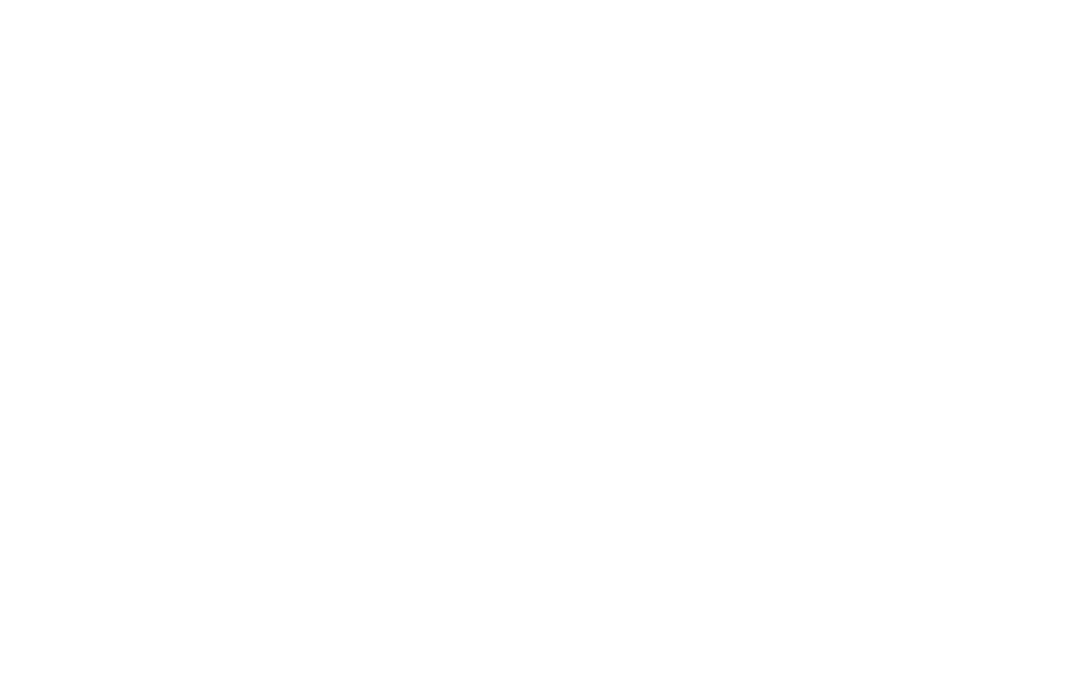
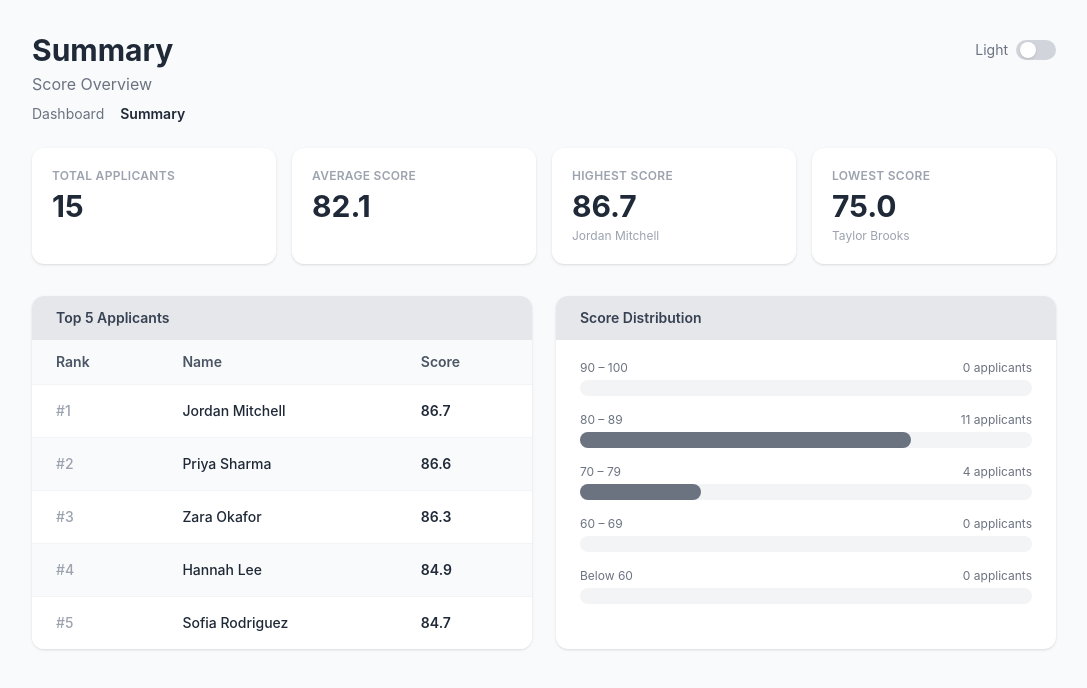
Before and after one commit to oliviaamodei/scholarship-dashboard, a Nuxt app in the folder scholarship-dashboard/: page /summary in a window 1280 px wide. Before the commit this address had no page. Shown: the top 688 px of the page, without its empty margins (96-1183 px from the left). Built offline with nearby package versions, Linux system fonts and the light colour scheme.

Commit message:
add summary page

```diff
--- /dev/null
+++ b/scholarship-dashboard/app/composables/useDarkMode.ts
@@ -0,0 +1,12 @@
+import { ref } from 'vue'
+
+const isDark = ref(false)
+
+export function useDarkMode() {
+  function toggleDark() {
+    isDark.value = !isDark.value
+    document.documentElement.classList.toggle('dark', isDark.value)
+  }
+
+  return { isDark, toggleDark }
+}
--- a/scholarship-dashboard/app/pages/index.vue
+++ b/scholarship-dashboard/app/pages/index.vue
@@ -4,9 +4,8 @@
 
       <!-- Header -->
       <div class="mb-6">
-        <h1 class="text-3xl font-bold text-gray-800 dark:text-slate-100">Scholarship Dashboard</h1>
-        <div class="flex items-center justify-between mt-1">
-          <p class="text-gray-500 dark:text-slate-400 leading-none">Applicant Overview</p>
+        <div class="flex items-center justify-between">
+          <h1 class="text-3xl font-bold text-gray-800 dark:text-slate-100">Scholarship Dashboard</h1>
           <div class="flex items-center gap-2">
             <span class="text-sm text-gray-500 dark:text-slate-400">{{ isDark ? 'Dark' : 'Light' }}</span>
             <button @click="toggleDark" class="relative inline-flex items-center w-10 h-5 rounded-full transition-colors focus:outline-none"
@@ -16,6 +15,11 @@
             </button>
           </div>
         </div>
+        <p class="text-gray-500 dark:text-slate-400 mt-1">Applicant Overview</p>
+        <nav class="flex gap-4 text-sm mt-2">
+          <span class="font-semibold text-gray-800 dark:text-slate-100">Dashboard</span>
+          <NuxtLink to="/summary" class="text-gray-500 dark:text-slate-400 hover:text-gray-800 dark:hover:text-slate-100 transition-colors">Summary</NuxtLink>
+        </nav>
       </div>
 
       <!-- Search, Filter & Add -->
@@ -165,11 +169,7 @@
 import type { Applicant } from '~/composables/useApplicants'
 
 // --- Dark mode ---
-const isDark = ref(false)
-function toggleDark() {
-  isDark.value = !isDark.value
-  document.documentElement.classList.toggle('dark', isDark.value)
-}
+const { isDark, toggleDark } = useDarkMode()
 
 // --- Reactive applicants list ---
 const applicants = ref<Applicant[]>(sourceApplicants.map(a => ({ ...a })))
--- /dev/null
+++ b/scholarship-dashboard/app/pages/summary.vue
@@ -0,0 +1,131 @@
+<template>
+  <div class="min-h-screen bg-gray-50 dark:bg-slate-800 p-8">
+    <div class="max-w-5xl mx-auto">
+
+      <!-- Header -->
+      <div class="mb-6">
+        <div class="flex items-center justify-between">
+          <h1 class="text-3xl font-bold text-gray-800 dark:text-slate-100">Summary</h1>
+          <div class="flex items-center gap-2">
+            <span class="text-sm text-gray-500 dark:text-slate-400">{{ isDark ? 'Dark' : 'Light' }}</span>
+            <button @click="toggleDark" class="relative inline-flex items-center w-10 h-5 rounded-full transition-colors focus:outline-none"
+              :class="isDark ? 'bg-slate-500' : 'bg-gray-300'">
+              <span class="inline-block w-4 h-4 bg-white rounded-full shadow transform transition-transform"
+                :class="isDark ? 'translate-x-5' : 'translate-x-1'" />
+            </button>
+          </div>
+        </div>
+        <p class="text-gray-500 dark:text-slate-400 mt-1">Score Overview</p>
+        <nav class="flex gap-4 text-sm mt-2">
+          <NuxtLink to="/" class="text-gray-500 dark:text-slate-400 hover:text-gray-800 dark:hover:text-slate-100 transition-colors">Dashboard</NuxtLink>
+          <span class="font-semibold text-gray-800 dark:text-slate-100">Summary</span>
+        </nav>
+      </div>
+
+      <!-- Stat Cards -->
+      <div class="grid grid-cols-4 gap-4 mb-8">
+        <div class="bg-white dark:bg-slate-700 rounded-xl shadow p-5">
+          <p class="text-xs text-gray-400 dark:text-slate-400 uppercase font-semibold tracking-wide">Total Applicants</p>
+          <p class="text-3xl font-bold text-gray-800 dark:text-slate-100 mt-1">{{ applicants.length }}</p>
+        </div>
+        <div class="bg-white dark:bg-slate-700 rounded-xl shadow p-5">
+          <p class="text-xs text-gray-400 dark:text-slate-400 uppercase font-semibold tracking-wide">Average Score</p>
+          <p class="text-3xl font-bold text-gray-800 dark:text-slate-100 mt-1">{{ avgScore }}</p>
+        </div>
+        <div class="bg-white dark:bg-slate-700 rounded-xl shadow p-5">
+          <p class="text-xs text-gray-400 dark:text-slate-400 uppercase font-semibold tracking-wide">Highest Score</p>
+          <p class="text-3xl font-bold text-gray-800 dark:text-slate-100 mt-1">{{ highScore }}</p>
+          <p class="text-xs text-gray-400 dark:text-slate-500 mt-1 truncate">{{ topApplicant?.name }}</p>
+        </div>
+        <div class="bg-white dark:bg-slate-700 rounded-xl shadow p-5">
+          <p class="text-xs text-gray-400 dark:text-slate-400 uppercase font-semibold tracking-wide">Lowest Score</p>
+          <p class="text-3xl font-bold text-gray-800 dark:text-slate-100 mt-1">{{ lowScore }}</p>
+          <p class="text-xs text-gray-400 dark:text-slate-500 mt-1 truncate">{{ bottomApplicant?.name }}</p>
+        </div>
+      </div>
+
+      <div class="grid grid-cols-2 gap-6">
+
+        <!-- Top 5 -->
+        <div class="bg-white dark:bg-slate-700 rounded-xl shadow overflow-hidden">
+          <div class="bg-gray-200 dark:bg-slate-600 text-gray-700 dark:text-slate-200 px-6 py-3 font-semibold text-sm">Top 5 Applicants</div>
+          <table class="w-full text-sm">
+            <thead class="bg-gray-50 dark:bg-slate-600 border-b border-gray-100 dark:border-slate-500">
+              <tr>
+                <th class="px-6 py-3 text-left font-semibold text-gray-600 dark:text-slate-300">Rank</th>
+                <th class="px-6 py-3 text-left font-semibold text-gray-600 dark:text-slate-300">Name</th>
+                <th class="px-6 py-3 text-left font-semibold text-gray-600 dark:text-slate-300">Score</th>
+              </tr>
+            </thead>
+            <tbody>
+              <tr
+                v-for="(applicant, index) in top5"
+                :key="applicant.id"
+                :class="index % 2 === 0 ? 'bg-white dark:bg-slate-700' : 'bg-gray-50 dark:bg-slate-600'"
+                class="border-t border-gray-100 dark:border-slate-500 hover:bg-gray-100 dark:hover:bg-slate-600 cursor-pointer transition-colors"
+                @click="navigateTo(`/applicants/${applicant.id}`)"
+              >
+                <td class="px-6 py-4 text-gray-400 dark:text-slate-400 font-medium">#{{ index + 1 }}</td>
+                <td class="px-6 py-4 font-medium text-gray-800 dark:text-slate-100">{{ applicant.name }}</td>
+                <td class="px-6 py-4 font-semibold text-gray-800 dark:text-slate-100">{{ computeScore(applicant).toFixed(1) }}</td>
+              </tr>
+            </tbody>
+          </table>
+        </div>
+
+        <!-- Score Distribution -->
+        <div class="bg-white dark:bg-slate-700 rounded-xl shadow overflow-hidden">
+          <div class="bg-gray-200 dark:bg-slate-600 text-gray-700 dark:text-slate-200 px-6 py-3 font-semibold text-sm">Score Distribution</div>
+          <div class="px-6 py-5 space-y-4">
+            <div v-for="bucket in distribution" :key="bucket.label">
+              <div class="flex items-center justify-between text-xs text-gray-500 dark:text-slate-400 mb-1">
+                <span>{{ bucket.label }}</span>
+                <span>{{ bucket.count }} applicant{{ bucket.count !== 1 ? 's' : '' }}</span>
+              </div>
+              <div class="w-full bg-gray-100 dark:bg-slate-600 rounded-full h-4">
+                <div
+                  class="bg-gray-500 dark:bg-slate-400 h-4 rounded-full transition-all"
+                  :style="{ width: bucket.count > 0 ? `${(bucket.count / applicants.length) * 100}%` : '0%' }"
+                />
+              </div>
+            </div>
+          </div>
+        </div>
+
+      </div>
+    </div>
+  </div>
+</template>
+
+<script setup lang="ts">
+import { computed } from 'vue'
+import { applicants, computeScore } from '~/composables/useApplicants'
+const { isDark, toggleDark } = useDarkMode()
+
+const scores = applicants.map(a => computeScore(a))
+
+const avgScore = computed(() => (scores.reduce((a, b) => a + b, 0) / scores.length).toFixed(1))
+
+const sorted = [...applicants].sort((a, b) => computeScore(b) - computeScore(a))
+const top5 = sorted.slice(0, 5)
+const topApplicant = sorted[0]
+const bottomApplicant = sorted[sorted.length - 1]
+const highScore = computeScore(topApplicant).toFixed(1)
+const lowScore = computeScore(bottomApplicant).toFixed(1)
+
+const buckets = [
+  { label: '90 – 100', min: 90, max: 100 },
+  { label: '80 – 89',  min: 80, max: 89.99 },
+  { label: '70 – 79',  min: 70, max: 79.99 },
+  { label: '60 – 69',  min: 60, max: 69.99 },
+  { label: 'Below 60', min: 0,  max: 59.99 },
+]
+
+const distribution = buckets.map(b => ({
+  label: b.label,
+  count: applicants.filter(a => {
+    const s = computeScore(a)
+    return s >= b.min && s <= b.max
+  }).length
+}))
+</script>
```
